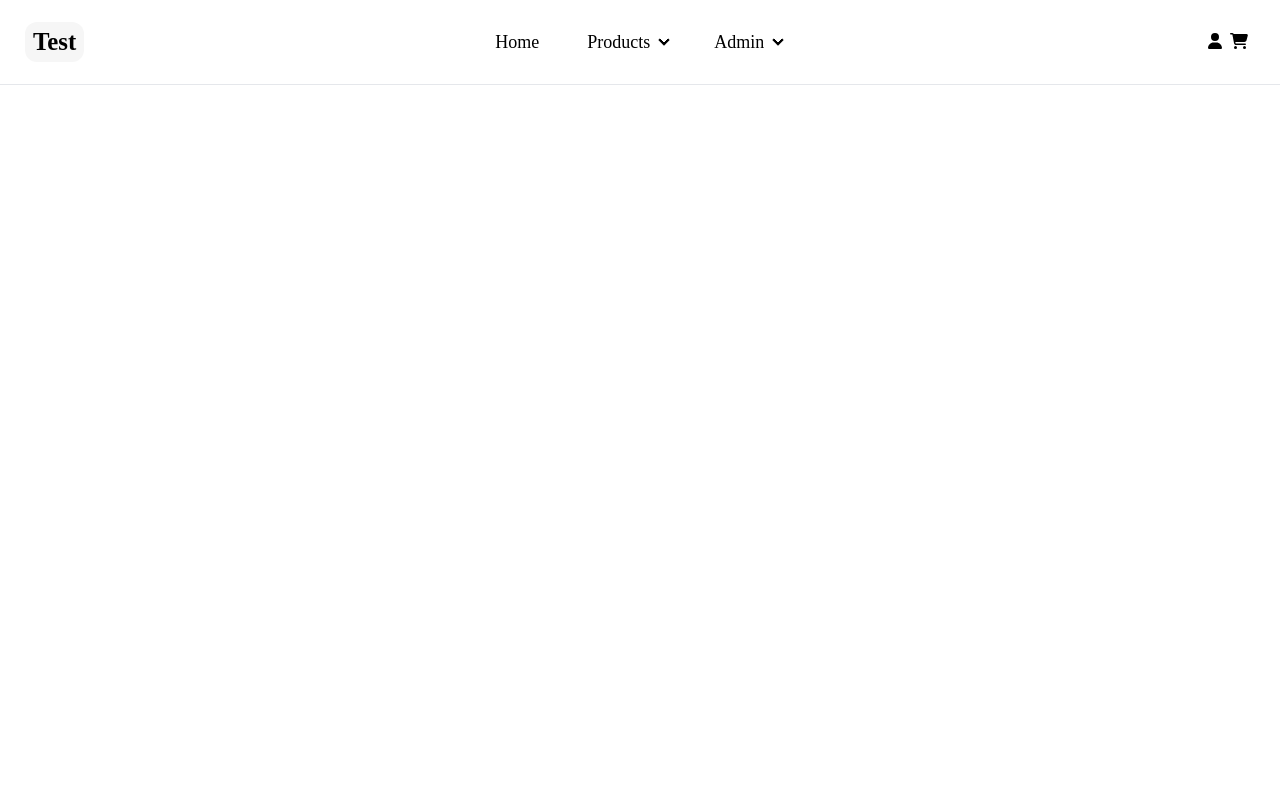
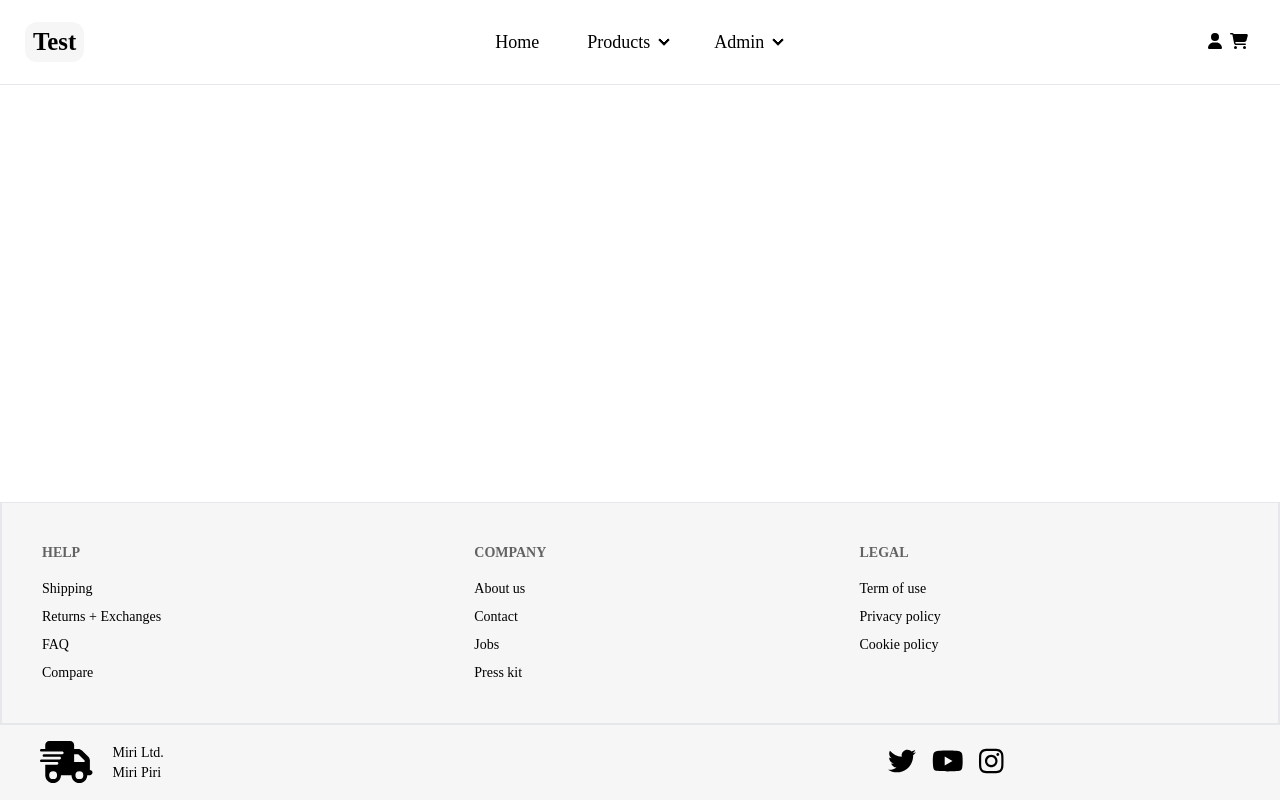
Before and after one commit to Mirkataaa/lacedUp, an Angular app in the folder client/lacedUp/: page / in a window 1280 px wide. Built offline with nearby package versions, Linux system fonts and the light colour scheme.

Commit message:
Add footer

```diff
--- a/client/lacedUp/src/app/app.component.html
+++ b/client/lacedUp/src/app/app.component.html
@@ -6,4 +6,5 @@
       <router-outlet />
     </div>
   </div>
+  <app-footer />
 </div>
--- a/client/lacedUp/src/app/app.component.ts
+++ b/client/lacedUp/src/app/app.component.ts
@@ -3,11 +3,12 @@ import { RouterOutlet } from '@angular/router';
 import { FaConfig, FaIconLibrary , FontAwesomeModule } from '@fortawesome/angular-fontawesome';
 import { fontAwesomeIcons } from './shared/font-awesome-icons';
 import { NavbarComponent } from './layout/navbar/navbar.component';
+import { FooterComponent } from "./layout/footer/footer.component";
 
 @Component({
   selector: 'app-root',
   standalone: true,
-  imports: [RouterOutlet , FontAwesomeModule , NavbarComponent],
+  imports: [RouterOutlet, FontAwesomeModule, NavbarComponent, FooterComponent],
   templateUrl: './app.component.html',
   styleUrl: './app.component.css'
 })
--- /dev/null
+++ b/client/lacedUp/src/app/layout/footer/footer.component.html
@@ -0,0 +1,45 @@
+<footer class="footer bg-secondary border-2 border-t text-base-content p-10">
+    <nav>
+        <h6 class="footer-title">Help</h6>
+        <a href="#" class="link link-hover">Shipping</a>
+        <a href="#" class="link link-hover">Returns + Exchanges</a>
+        <a href="#" class="link link-hover">FAQ</a>
+        <a href="#" class="link link-hover">Compare</a>
+    </nav>
+    <nav>
+        <h6 class="footer-title">Company</h6>
+        <a href="#" class="link link-hover">About us</a>
+        <a href="#" class="link link-hover">Contact</a>
+        <a href="#" class="link link-hover">Jobs</a>
+        <a href="#" class="link link-hover">Press kit</a>
+    </nav>
+    <nav>
+        <h6 class="footer-title">Legal</h6>
+        <a href="#" class="link link-hover">Term of use</a>
+        <a href="#" class="link link-hover">Privacy policy</a>
+        <a href="#" class="link link-hover">Cookie policy</a>
+    </nav>
+</footer>
+<footer class="footer bg-secondary text-base-content px-10 py-4">
+    <aside class="grid-flow-col items-center">
+        <fa-icon class="pe-3" [icon]="['fas' , 'truck-fast']" size="3x"></fa-icon>
+        <p>
+            Miri Ltd.
+            <br>
+            Miri Piri
+        </p>
+    </aside>
+    <nav class="md:place-self-center md:text-justify-self-end">
+        <div class="grid grid-flow-col gap-4">
+            <a href="#" aria-label="Twitter shop">
+                <fa-icon [icon]="['fab' , 'twitter']" size="2x"></fa-icon>
+            </a>
+            <a href="#" aria-label="Youtube shop">
+                <fa-icon [icon]="['fab' , 'youtube']" size="2x"></fa-icon>
+            </a>
+            <a href="#" aria-label="Instagram shop">
+                <fa-icon [icon]="['fab' , 'instagram']" size="2x"></fa-icon>
+            </a>
+        </div>
+    </nav>
+</footer>
```
Also changed, not shown: client/lacedUp/src/app/layout/footer/footer.component.ts (added, +13 -0 lines), client/lacedUp/src/app/shared/font-awesome-icons.ts (+6 -1 lines), client/lacedUp/src/app/layout/footer/footer.component.css (added), 1 other file (tests, documents, lock files or other folders).
